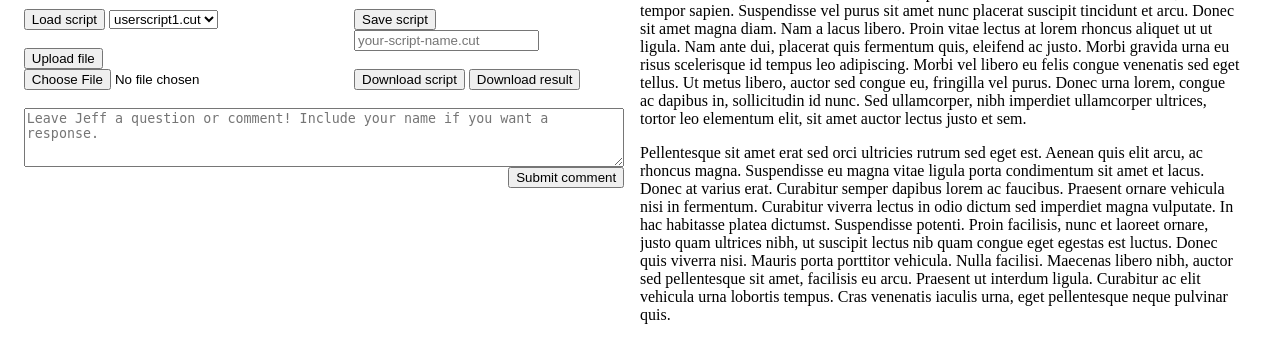
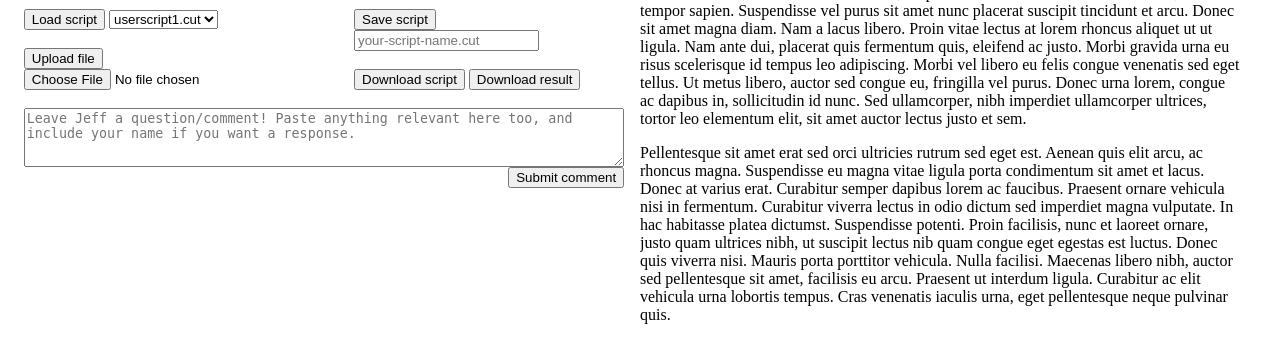
Before and after one commit to jefdaj/ortholang-demo, a Python web app: template templates/index.html in a window 1280 px wide. Shown: the part 907-1245 px from the top of the page. Run offline with Jinja, Linux system fonts and the light colour scheme; the template is opened without the code that fills it, so the values that code supplies are empty.

Commit message:
fix up comment box to accept pasted code

```diff
--- a/shortcut.py
+++ b/shortcut.py
@@ -242,7 +242,7 @@ def write_comment(msg):
     log("client %s submitted a comment: '%s'" % (ssid, msg))
     filename = join('comments', '%s_%s.txt' % (timestamp(), ssid))
     with open(filename, 'w') as f:
-        f.write(msg)
+        f.write(msg.encode('utf-8'))
 
 @app.route('/')
 def index():
--- a/templates/index.html
+++ b/templates/index.html
@@ -67,7 +67,7 @@
 				<br/>
 
 				<div>
-						<textarea id="commentfield" placeholder="Leave Jeff a question or comment! Include your name if you want a response." style="width:100%; height: 5%; expand: vertical; resize: vertical; float: left;"></textarea>
+						<textarea id="commentfield" placeholder="Leave Jeff a question/comment! Paste anything relevant here too, and include your name if you want a response." style="width:100%; height: 5%; expand: vertical; resize: vertical; float: left;"></textarea>
 						<button id="commentbutton" style="float: right;">Submit comment</button>
 				</div>
 			</div>
```
